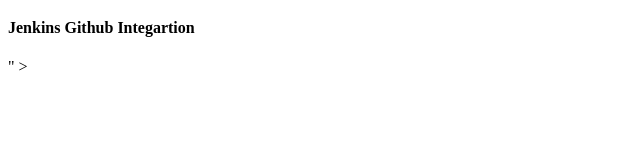
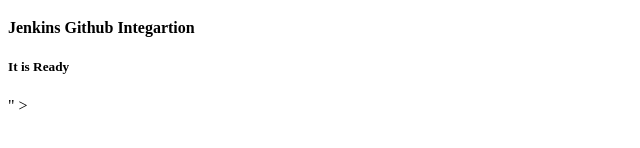
Before and after one commit to MahendraY-sys/Project1, a plain HTML site: page index.html in a window 1280 px wide. Shown: the part 138-286 px from the top of the page, 0-640 px from the left. Drawn offline with Linux system fonts and the light colour scheme.

Commit message:
index.html

```diff
--- a/index.html
+++ b/index.html
@@ -3,4 +3,5 @@
 <h2>Welcome to Jenkins</h2>
 <h3>JENKIS is Ready </h3>
 <h4>Jenkins Github Integartion </h4>
+  <h5>It is Ready </h5>
 </html>" >
```
